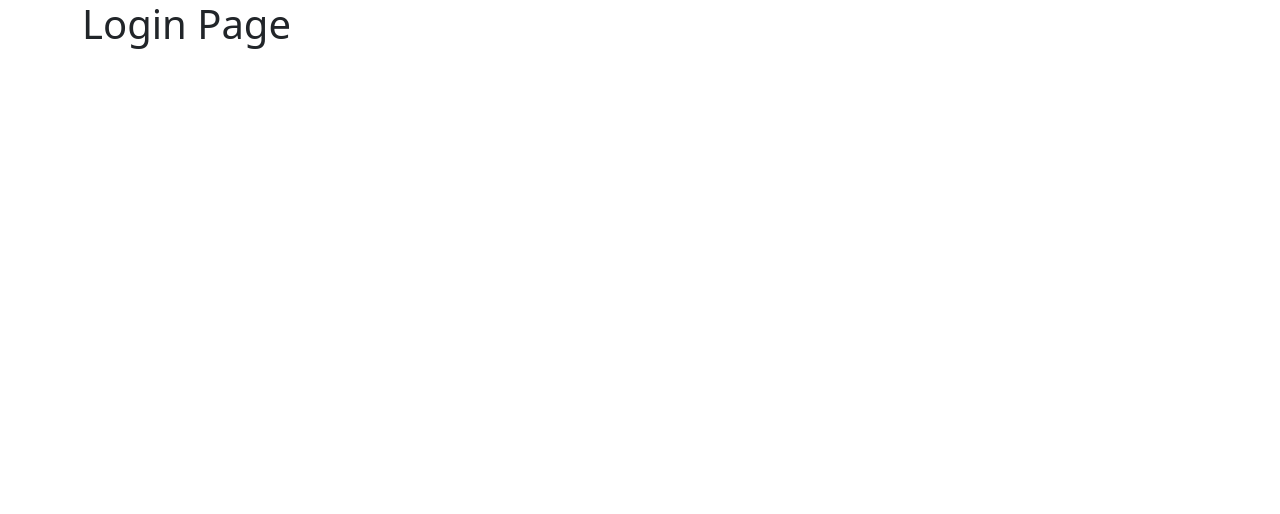
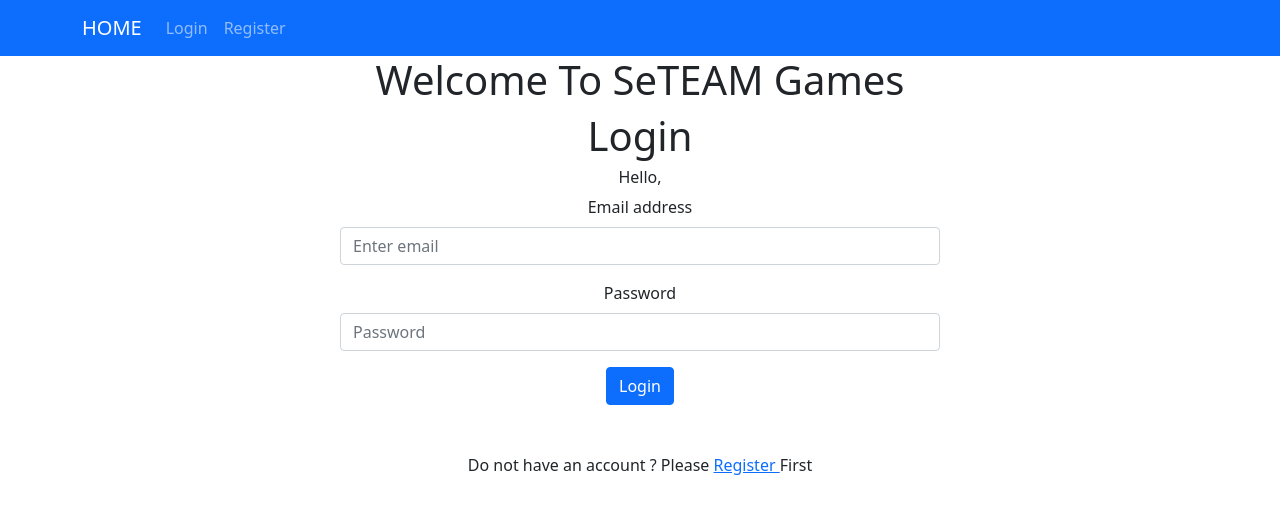
Before and after one commit to milkywoosh/challange-cp9, a React (Create React App) app: page /login in a window 1280 px wide. Shown: the top 514 px of the page. Built offline with nearby package versions, Linux system fonts and the light colour scheme.

Commit message:
adding login , Navbar (but still have bugs on path/)

```diff
--- a/src/App.js
+++ b/src/App.js
@@ -1,18 +1,37 @@
-import React from 'react'
-import {BrowserRouter as Router,Route} from 'react-router-dom'
-import { Container } from 'react-bootstrap';
-import Register from './component/register/index';
-import Login from './component/login/index';
+import 'bootstrap/dist/css/bootstrap.min.css'
+import './App.css';
+import {BrowserRouter as Router,Switch,Route} from 'react-router-dom'
+import routes from '../src/routes/index';
+import NavBar from './component/navbar';
+
 
 function App() {
+
   return (
-      <Container>
-        <Router>
-          <Route path={'/'} exact component={Register}/>
-          <Route path={'/login'} component={Login}/>
-        </Router>
-      </Container>
-  )
+
+<div>
+
+<Router>
+  <div>
+<NavBar/>
+<Switch>
+  {
+    routes.map(route=>{
+      return <Route exact={route.exact} path={route.path}>
+        {route.component}
+      </Route>
+    })
+  }
+
+
+</Switch>
+      </div>
+    </Router>
+</div>
+
+
+
+  );
 }
 
 export default App;
--- /dev/null
+++ b/src/component/landPage/index.js
@@ -0,0 +1,11 @@
+import React from "react";
+
+
+function LandPage(){
+<p>
+    You are successfully Login
+</p>
+}
+
+
+export default  LandPage
--- /dev/null
+++ b/src/component/login/index.css
@@ -0,0 +1,8 @@
+form{
+    text-align: center;
+}
+.mb-3 {
+    max-width:600px ;
+    margin: auto;
+
+}
--- a/src/component/login/index.js
+++ b/src/component/login/index.js
@@ -1,9 +1,67 @@
-import React from 'react'
+import React,{ Component } from "react";
+import {Form,Button, Container} from 'react-bootstrap'
+import './index.css'
+import { Link } from "react-router-dom";
+import {firebaseAuthentication} from "../../base/firebase";
 
-function Login (){
-    return (
-        <h1>Login Page</h1>
+export default class Login extends Component{
+ state ={
+     email:'',
+     password:''
+ }
+ handleChangeField = (e) =>{
+     this.setState({[e.target.name]:e.target.value})
+ }
+ handleSubmit = (e) =>{
+     e.preventDefault()
+     const {email,password} = this.state
+     firebaseAuthentication.signInWithEmailAndPassword(email,password)
+     .then(res=>{
+         console.log(res)
+         if(res.emalVerified===true){
+             this.props.history.push('/page')
+         } else {
+             alert('ooops something wrong! Please Check Again your input')
+         }
+     })
+     .catch(err=>{
+        alert(err.message)
+     })
+
+
+ }
+ render(){
+    const {email,password} = this.state
+        // make validation
+        let errors = []
+        if (!email || !password ){
+            errors.push({message:'Please enter all fields!'})
+        }
+        // logic password masih salah
+    return(
+        <Container>
+    <Form className="register" onSubmit={this.handleSubmit}>
+    <h1> Login </h1>
+    <h6>Hello,</h6>
+
+    <Form.Group className="mb-3" controlId="email">
+    <Form.Label >Email address</Form.Label>
+    <Form.Control type="email" onChange={this.handleChangeField} placeholder="Enter email" name='email' value={email} required />
+    <Form.Text   >
+    </Form.Text>
+    </Form.Group>
+
+    <Form.Group  className="mb-3" controlId="password">
+    <Form.Label >Password</Form.Label>
+    <Form.Control type="password" placeholder="Password" onChange={this.handleChangeField} name='password' value={password} required />
+    </Form.Group>
+    <Form.Text  >
+    </Form.Text>
+    <Button   type="submit" >Login </Button>
+    <br/><br/><br/>
+    <p>Do not have an account ? Please <Link to="/"> Register </Link> First</p>
+    </Form>
+        </Container>
     )
 }
-
-export default Login
+}
--- /dev/null
+++ b/src/component/navbar/index.css
@@ -0,0 +1,40 @@
+.App {
+    text-align: center;
+  }
+  .content-home {
+    text-align: center;
+  }
+  .App-logo {
+    height: 40vmin;
+    pointer-events: none;
+  }
+
+  @media (prefers-reduced-motion: no-preference) {
+    .App-logo {
+      animation: App-logo-spin infinite 20s linear;
+    }
+  }
+
+  .App-header {
+    background-color: #282c34;
+    min-height: 100vh;
+    display: flex;
+    flex-direction: column;
+    align-items: center;
+    justify-content: center;
+    font-size: calc(10px + 2vmin);
+    color: white;
+  }
+
+  .App-link {
+    color: #61dafb;
+  }
+
+  @keyframes App-logo-spin {
+    from {
+      transform: rotate(0deg);
+    }
+    to {
+      transform: rotate(360deg);
+    }
+  }
--- /dev/null
+++ b/src/component/navbar/index.js
@@ -0,0 +1,31 @@
+import 'bootstrap/dist/css/bootstrap.min.css'
+import {Container,Navbar,Nav} from 'react-bootstrap'
+import './index.css'
+const NavBar=()=> {
+  return (
+
+<div>
+
+<Navbar bg="primary" variant="dark">
+  <Container>
+    <Navbar.Brand href="/">HOME</Navbar.Brand>
+    <Nav className="me-auto">
+    <Nav.Link href="/login">Login</Nav.Link>
+    <Nav.Link href="/register">Register</Nav.Link>
+  </Nav>
+  </Container>
+
+</Navbar>
+
+  <div className="content-home">
+  <h1>Welcome To SeTEAM Games</h1>
+
+  </div>
+ </div>
+
+
+
+  );
+}
+
+export default NavBar;
--- a/src/component/register/index.js
+++ b/src/component/register/index.js
@@ -1,8 +1,6 @@
-import React,{ Component, useCallback, useState} from "react";
+import React,{ Component } from "react";
 import {Form,Button, Container} from 'react-bootstrap'
 import './index.css'
-// import { useAuth } from "../../auth/authContext";
-// import { firebaseAuth } from "../../config/firebase";
 import { Link } from "react-router-dom";
 import {firebaseAuthentication} from "../../base/firebase";
 
@@ -85,9 +83,9 @@
     <Form.Text>
     </Form.Text>
 </Form.Group>
-    <Button   type="submit" >Registered</Button>
+    <Button   type="submit" >Register</Button>
     <br/><br/><br/>
-    <p>Have an account ? <Link>Login here</Link></p>
+    <p>Have an account ? <Link to='/login'>Login here</Link></p>
     </Form>
         </Container>
     )
```
Also changed, not shown: src/auth/private.js (+18 -18 lines), src/routes/index.js (added, +27 -0 lines), src/component/home/index.js (deleted).
